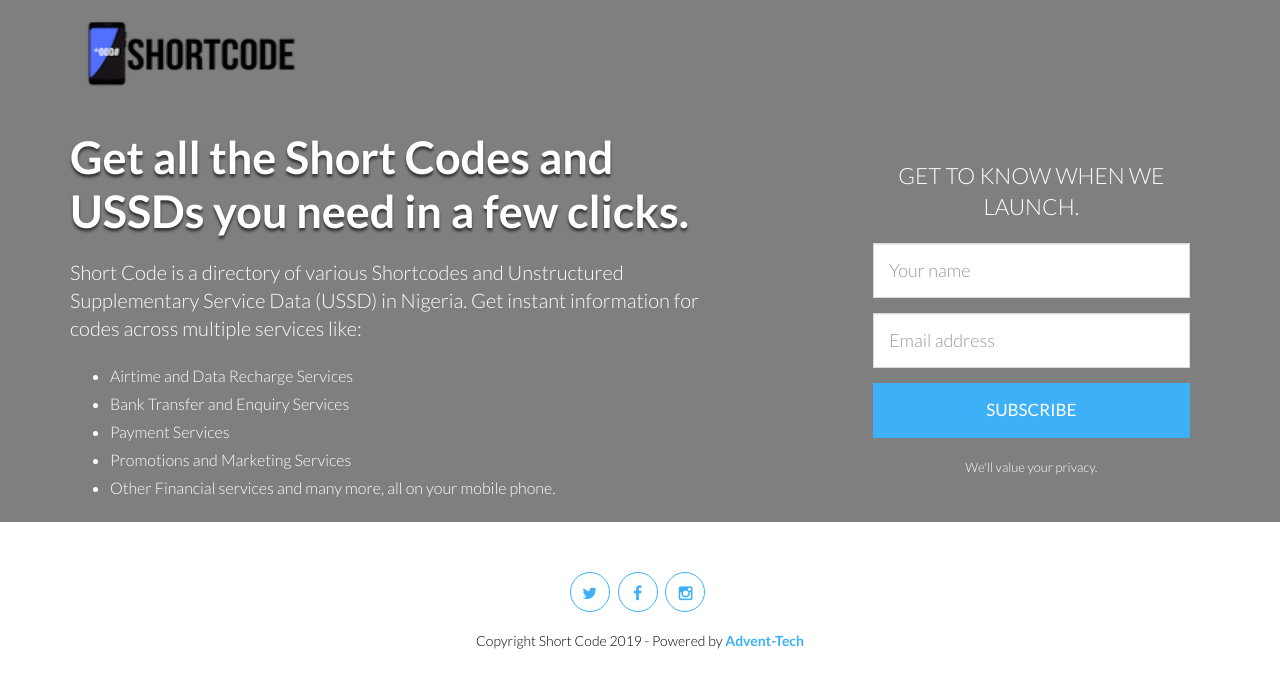
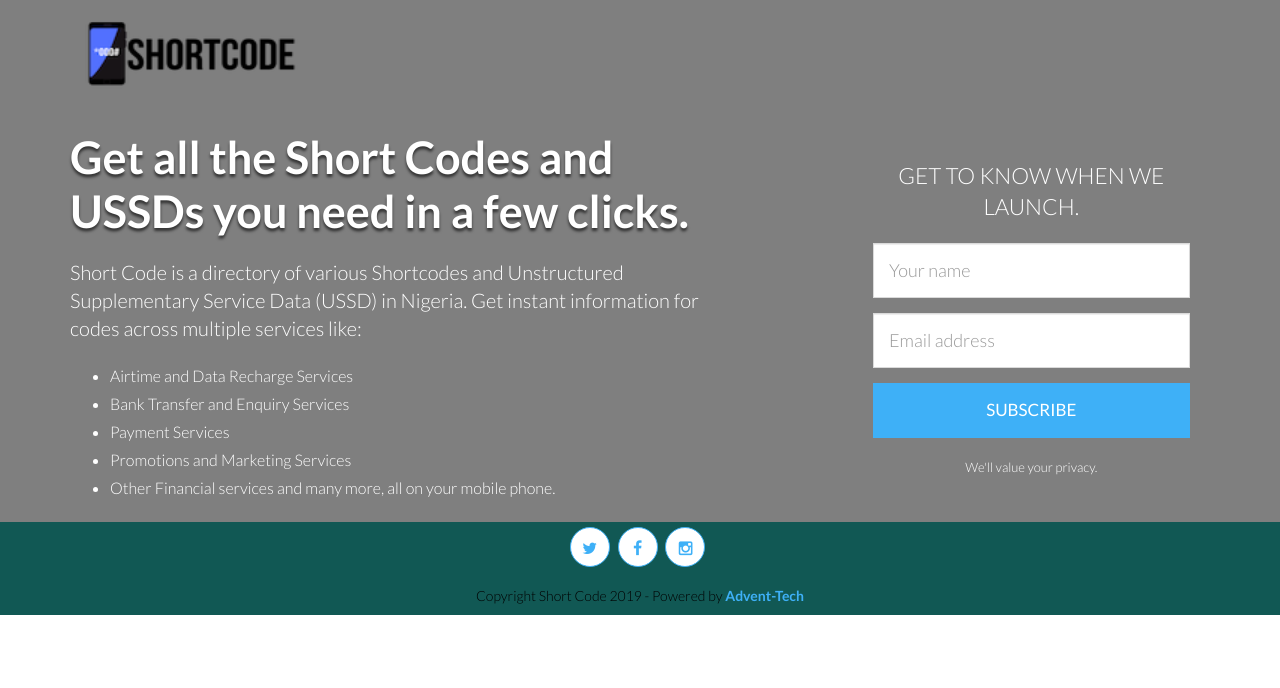
Before and after one commit to Similoluwa1/Short-Codes, a plain HTML site: page index.html in a window 1280 px wide. Drawn offline with Linux system fonts and the light colour scheme.

Commit message:
Update css-index.css

```diff
--- a/css/css-index.css
+++ b/css/css-index.css
@@ -594,8 +594,8 @@ a:hover {
 	transition: all .8s ease;
 }
 #footer {
-	background: #fff;
-	padding: 50px 0 50px;
+    background: #115854;
+    padding: 5px 0 5px
 }
 .social ul {
 	padding: 0;
```
